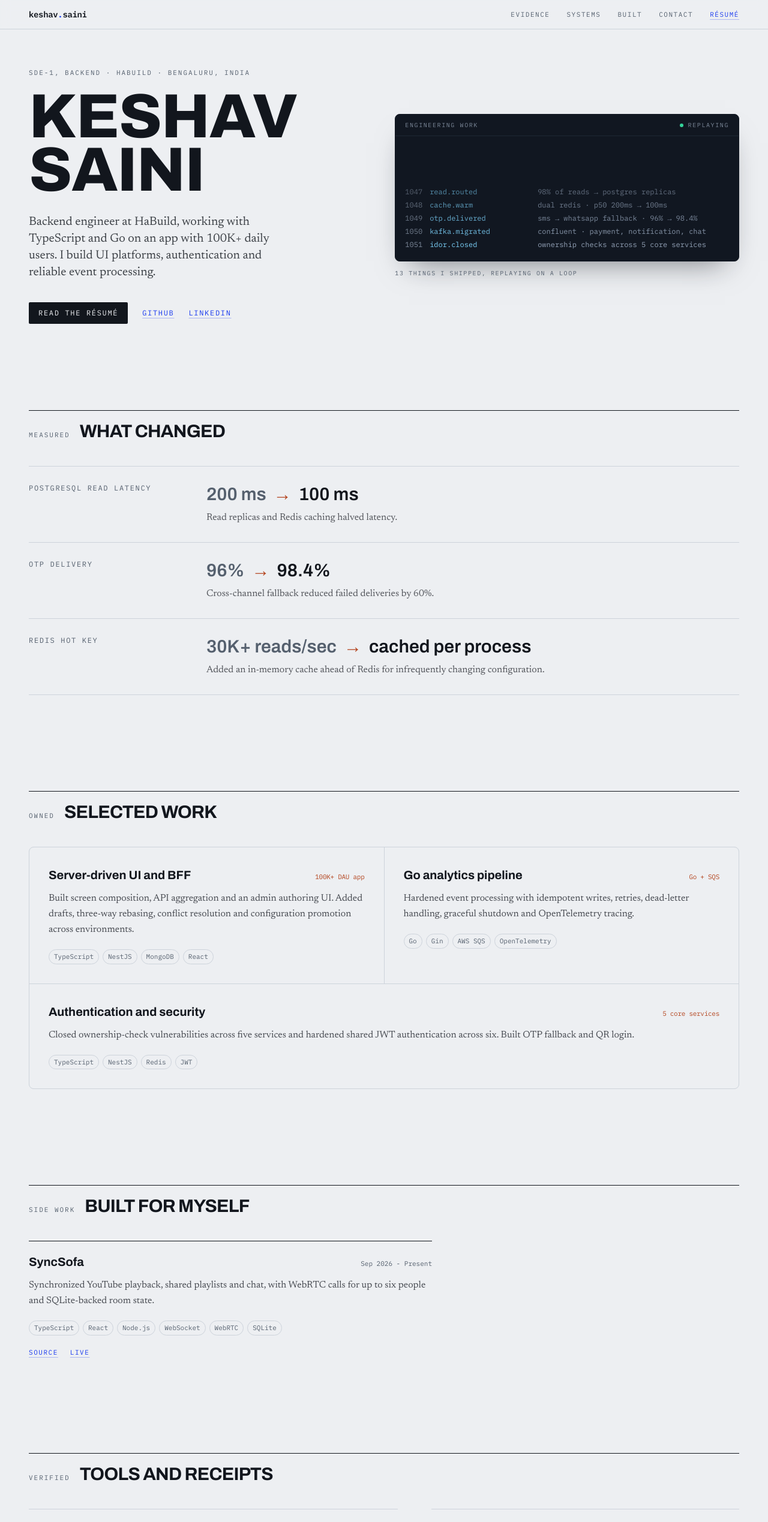
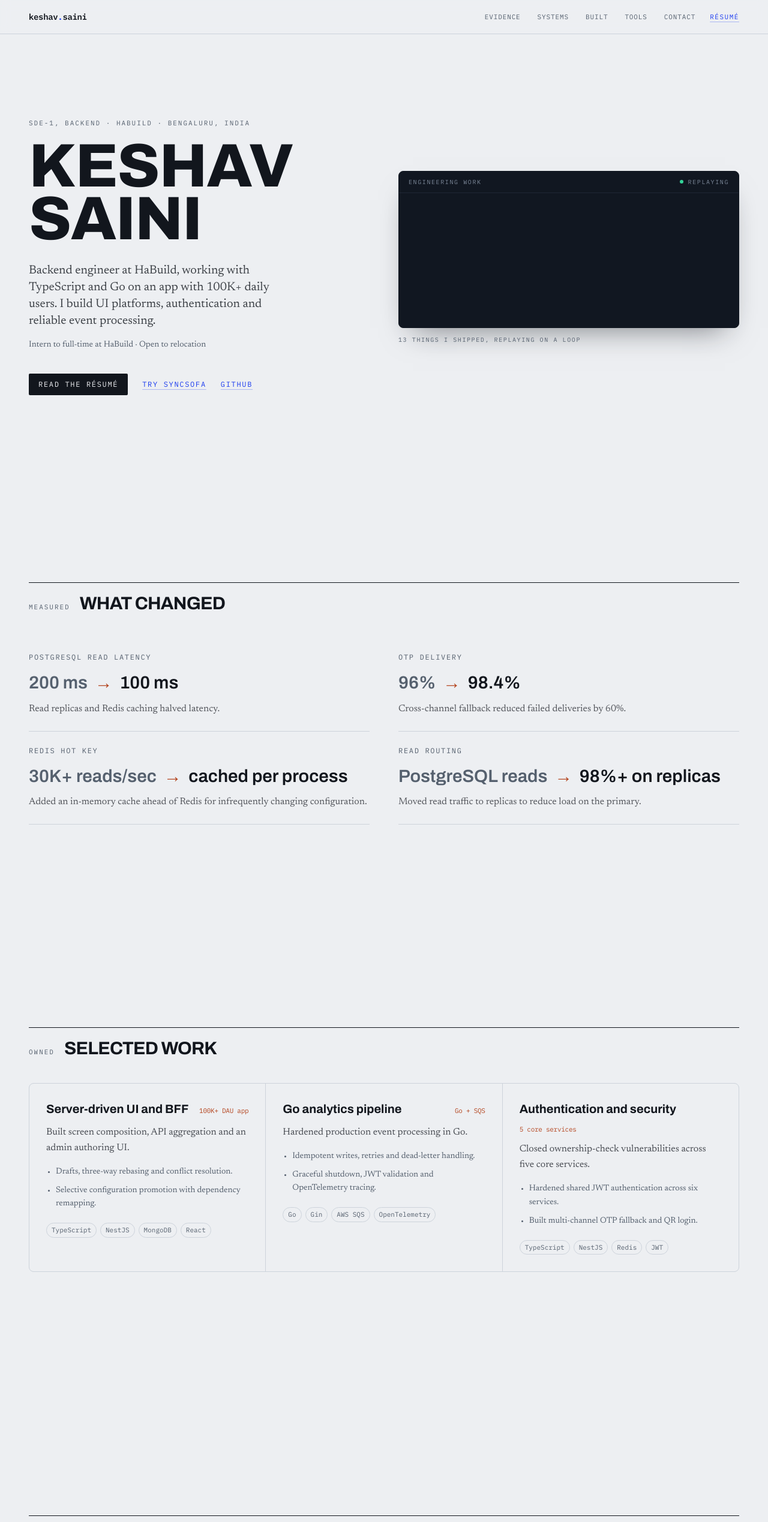
Before and after one commit to keshavsaini0311/portfolio, a React (Vite) app: page / in a window 1280 px wide. Shown: the top 2538 px of the page at 60% size. Built offline with nearby package versions, Linux system fonts and the light colour scheme.

Commit message:
Give portfolio sections full-height responsive layouts

```diff
--- a/src/App.jsx
+++ b/src/App.jsx
@@ -6,7 +6,7 @@ export default function App() {
   return (
     <>
       <Nav />
-      <main>
+      <main id="main">
         <Hero />
         <Evidence />
         <Systems />
--- a/src/components/Hero.jsx
+++ b/src/components/Hero.jsx
@@ -52,16 +52,16 @@ function Console() {
           <li
             key={row.offset}
             style={{
-              opacity: 0.34 + (0.66 * row.depth) / (WINDOW - 1),
+              opacity: 0.6 + (0.4 * row.depth) / (WINDOW - 1),
               animationDelay: cursor === 0 ? `${i * 70}ms` : '0ms',
             }}
             /* The three oldest records only exist to give the log depth — on a
                phone they cost two lines each, so they drop out. */
-            className={`${row.depth < 3 ? 'hidden sm:grid' : 'grid'} grid-cols-[auto_1fr] gap-x-3 py-[3px] motion-safe:animate-[logIn_420ms_ease-out_both] sm:grid-cols-[auto_10.5rem_1fr] sm:whitespace-nowrap`}
+            className={`${row.depth < 3 ? 'hidden sm:grid' : 'grid'} min-w-0 grid-cols-[auto_1fr] gap-x-3 py-[3px] motion-safe:animate-[logIn_420ms_ease-out_both] xl:grid-cols-[auto_10.5rem_1fr]`}
           >
             <span className="tabular-nums text-console-dim">{row.offset}</span>
             <span className="text-sky-300">{row.topic}</span>
-            <span className="col-span-2 text-slate-400 sm:col-span-1">{row.detail}</span>
+            <span className="col-span-2 break-words text-slate-300 xl:col-span-1">{row.detail}</span>
           </li>
         ))}
       </ol>
@@ -71,18 +71,14 @@ function Console() {
 
 export default function Hero() {
   return (
-    <section id="top" className="mx-auto max-w-page px-5 pb-16 pt-12 sm:px-8 sm:pt-16">
-      {/* Side by side only at xl. The name and the console each have a hard
-          min-content floor (526px + 572px + gap); below 1280 they don't both
-          fit, and a grid can't shrink past min-content — it pushes the page
-          sideways instead. So they stack. */}
-      <div className="grid items-center gap-12 xl:grid-cols-[1fr_1.05fr] xl:gap-16">
-        <div>
+    <section id="top" className="screen-section">
+      <div className="grid min-w-0 items-center gap-10 lg:grid-cols-[minmax(0,1fr)_minmax(0,1fr)] lg:gap-12">
+        <div className="min-w-0">
           <p className="eyebrow">
             {profile.role} · {profile.company} · {profile.location}
           </p>
 
-          <h1 className="display mt-5 text-[clamp(3.25rem,11vw,6.5rem)]">
+          <h1 className="display mt-5 text-[clamp(3rem,8vw,6.5rem)]">
             Keshav
             <br />
             Saini
@@ -91,6 +87,7 @@ export default function Hero() {
           <p className="mt-7 max-w-md text-lg leading-relaxed text-ink/80 sm:text-xl">
             {profile.lede}
           </p>
+          <p className="mt-4 text-sm text-graphite">Intern to full-time at HaBuild · Open to relocation</p>
 
           <div className="mt-9 flex flex-wrap items-center gap-x-6 gap-y-3 font-mono text-xs">
             <a
@@ -99,18 +96,16 @@ export default function Hero() {
             >
               Read the résumé
             </a>
-            <a href={profile.github} className="link uppercase tracking-[0.14em]">
+            <a href="https://syncsofa.onrender.com/" className="link inline-flex min-h-10 items-center uppercase tracking-[0.14em]">
+              Try SyncSofa
+            </a>
+            <a href={profile.github} className="link inline-flex min-h-10 items-center uppercase tracking-[0.14em]">
               GitHub
-            </a>
-            <a href={profile.linkedin} className="link uppercase tracking-[0.14em]">
-              LinkedIn
             </a>
           </div>
         </div>
 
-        {/* Capped so the stacked layout doesn't stretch a 572px-wide log
-            across a 960px column. At xl the track is narrower than this anyway. */}
-        <div className="max-w-2xl">
+        <div className="hidden w-full min-w-0 max-w-2xl md:block">
           <Console />
           <p className="mt-3 font-mono text-[0.625rem] uppercase tracking-[0.16em] text-graphite">
             {stream.length} things I shipped, replaying on a loop
--- a/src/components/Nav.jsx
+++ b/src/components/Nav.jsx
@@ -4,38 +4,36 @@ const links = [
   { href: '#evidence', label: 'Evidence' },
   { href: '#systems', label: 'Systems' },
   { href: '#built', label: 'Built' },
+  { href: '#toolkit', label: 'Tools' },
   { href: '#contact', label: 'Contact' },
 ]
 
 export default function Nav() {
   return (
     <header className="sticky top-0 z-50 border-b border-rule bg-paper/85 backdrop-blur">
-      <nav className="mx-auto flex max-w-page items-center justify-between px-5 py-3 sm:px-8">
-        <a href="#top" className="font-mono text-sm font-semibold tracking-tight">
+      <a href="#main" className="sr-only focus:not-sr-only focus:absolute focus:left-4 focus:top-2 focus:z-50 focus:bg-paper focus:p-2">Skip to content</a>
+      <nav aria-label="Main navigation" className="mx-auto grid h-[var(--nav-height)] max-w-page grid-cols-[1fr_auto] items-center gap-x-6 px-5 sm:flex sm:justify-between sm:px-8">
+        <a href="#top" className="inline-flex min-h-11 items-center font-mono text-sm font-semibold tracking-tight sm:mr-auto">
           keshav<span className="text-cobalt">.</span>saini
         </a>
-        {/* ponytail: no hamburger. Five anchors on a one-page site aren't worth a
-            drawer — on mobile the page is the menu, so only the résumé stays. */}
-        <ul className="flex items-center gap-5 sm:gap-7">
+        <ul className="order-3 col-span-2 flex w-full items-center justify-between gap-2 sm:order-none sm:w-auto sm:gap-5 lg:gap-7">
           {links.map((l) => (
-            <li key={l.href} className="hidden sm:block">
+            <li key={l.href}>
               <a
                 href={l.href}
-                className="font-mono text-[0.6875rem] uppercase tracking-[0.14em] text-graphite transition-colors hover:text-ink"
+                className="inline-flex min-h-11 items-center font-mono text-[0.625rem] uppercase tracking-[0.08em] text-graphite transition-colors hover:text-ink sm:text-[0.6875rem]"
               >
                 {l.label}
               </a>
             </li>
           ))}
-          <li>
+        </ul>
             <a
               href={profile.resume}
-              className="font-mono text-[0.6875rem] uppercase tracking-[0.14em] text-cobalt underline decoration-cobalt/30 underline-offset-4 hover:decoration-cobalt"
+              className="inline-flex min-h-11 items-center font-mono text-[0.6875rem] uppercase tracking-[0.14em] text-cobalt underline decoration-cobalt/30 underline-offset-4 hover:decoration-cobalt"
             >
               Résumé
             </a>
-          </li>
-        </ul>
       </nav>
     </header>
   )
--- a/src/components/Sections.jsx
+++ b/src/components/Sections.jsx
@@ -4,12 +4,12 @@ import { ledger, systems, projects, stack, proof, profile } from '../data'
 // information rather than counting to five.
 function Section({ id, label, title, children, className = '' }) {
   return (
-    <section id={id} className={`mx-auto max-w-page px-5 py-14 sm:px-8 sm:py-20 ${className}`}>
+    <section id={id} className={`screen-section ${className}`}>
       <div className="section-head">
         <span className="eyebrow shrink-0">{label}</span>
         <h2 className="section-title">{title}</h2>
       </div>
-      <div className="mt-10">{children}</div>
+      <div className="mt-8 w-full sm:mt-10">{children}</div>
     </section>
   )
 }
@@ -17,21 +17,19 @@ function Section({ id, label, title, children, className = '' }) {
 export function Evidence() {
   return (
     <Section id="evidence" label="Measured" title="What changed">
-      <dl className="border-t border-rule">
+      <dl className="grid gap-x-12 sm:grid-cols-2">
         {ledger.map((row) => (
           <div
             key={row.metric}
-            /* The 16rem label track only earns its keep at lg; at md it steals
-               the width the before→after pair needs and forces a wrap. */
-            className="grid gap-x-10 gap-y-3 border-b border-rule py-7 lg:grid-cols-[16rem_1fr]"
+            className="min-w-0 border-b border-rule py-6"
           >
             <dt className="font-mono text-xs uppercase tracking-[0.14em] text-graphite">
               {row.metric}
             </dt>
             <dd>
-              <p className="font-display text-2xl sm:text-3xl" style={{ fontVariationSettings: "'wdth' 108, 'wght' 600" }}>
+              <p className="mt-3 flex flex-wrap items-baseline gap-x-3 gap-y-1 font-display text-[clamp(1.35rem,2.3vw,2rem)]" style={{ fontVariationSettings: "'wdth' 108, 'wght' 600" }}>
                 <span className="text-graphite">{row.before}</span>
-                <span className="mx-3 text-rust" aria-label="became">
+                <span className="text-rust" aria-label="became">
                   →
                 </span>
                 <span className="font-semibold text-ink">{row.after}</span>
@@ -48,16 +46,11 @@ export function Evidence() {
 export function Systems() {
   return (
     <Section id="systems" label="Owned" title="Selected work">
-      <div className="grid gap-px overflow-hidden rounded-lg border border-rule bg-rule sm:grid-cols-2">
-        {systems.map((s, i) => (
+      <div className="grid gap-px overflow-hidden rounded-lg border border-rule bg-rule md:grid-cols-3">
+        {systems.map((s) => (
           <article
             key={s.name}
-            /* The grid's hairlines come from a bg-rule backing, so an unfilled
-               cell paints as a grey box. With an odd count the last card takes
-               the whole row instead. */
-            className={`bg-paper p-6 sm:p-8 ${
-              systems.length % 2 === 1 && i === systems.length - 1 ? 'sm:col-span-2' : ''
-            }`}
+            className="min-w-0 bg-paper p-5 lg:p-7"
           >
             <div className="flex flex-wrap items-baseline justify-between gap-3">
               <h3 className="font-display text-xl" style={{ fontVariationSettings: "'wdth' 108, 'wght' 700" }}>
@@ -68,6 +61,9 @@ export function Systems() {
               </span>
             </div>
             <p className="mt-3 leading-relaxed text-ink/75">{s.body}</p>
+            <ul className="mt-4 list-disc space-y-2 pl-4 text-sm leading-relaxed text-graphite">
+              {s.highlights.map((point) => <li key={point}>{point}</li>)}
+            </ul>
             {s.stack.length > 0 && (
               <ul className="mt-5 flex flex-wrap gap-1.5">
                 {s.stack.map((t) => (
@@ -87,16 +83,26 @@ export function Systems() {
 export function Built() {
   return (
     <Section id="built" label="Side work" title="Built for myself">
-      <div className="max-w-2xl">
+      <div className="w-full">
         {projects.map((p) => (
-          <article key={p.name} className="border-t border-ink pt-5">
+          <article key={p.name} className="grid gap-8 lg:grid-cols-[minmax(0,1.2fr)_minmax(0,1fr)] lg:gap-16">
+            <div className="min-w-0">
             <div className="flex flex-wrap items-baseline justify-between gap-3">
-              <h3 className="font-display text-xl" style={{ fontVariationSettings: "'wdth' 108, 'wght' 700" }}>
+              <h3 className="font-display text-4xl sm:text-5xl" style={{ fontVariationSettings: "'wdth' 108, 'wght' 700" }}>
                 {p.name}
               </h3>
               <span className="shrink-0 font-mono text-[0.6875rem] text-graphite">{p.period}</span>
             </div>
-            <p className="mt-3 leading-relaxed text-ink/75">{p.body}</p>
+            <p className="mt-5 max-w-xl text-xl leading-relaxed text-ink/75">{p.body}</p>
+            <p className="mt-6 flex flex-wrap gap-4 font-mono text-xs uppercase tracking-[0.1em]">
+              <a href={p.live} className="inline-flex min-h-11 items-center rounded bg-ink px-5 text-paper transition-colors hover:bg-cobalt">Try live demo ↗</a>
+              <a href={p.code} className="link inline-flex min-h-11 items-center">View source ↗</a>
+            </p>
+            </div>
+            <div className="min-w-0 border-t border-rule pt-5 lg:border-l lg:border-t-0 lg:pl-8 lg:pt-0">
+            <ul className="list-disc space-y-3 pl-4 leading-relaxed text-ink/75">
+              {p.highlights.map((point) => <li key={point}>{point}</li>)}
+            </ul>
             <ul className="mt-5 flex flex-wrap gap-1.5">
               {p.stack.map((t) => (
                 <li key={t} className="chip">
@@ -104,14 +110,8 @@ export function Built() {
                 </li>
               ))}
             </ul>
-            <p className="mt-5 flex gap-5 font-mono text-[0.6875rem] uppercase tracking-[0.14em]">
-              <a href={p.code} className="link">
-                Source
-              </a>
-              <a href={p.live} className="link">
-                Live
-              </a>
-            </p>
+            <p className="mt-5 text-sm text-graphite">Free demo: rooms reset when the server restarts.</p>
+            </div>
           </article>
         ))}
       </div>
@@ -122,14 +122,14 @@ export function Built() {
 export function Toolkit() {
   return (
     <Section id="toolkit" label="Verified" title="Tools and receipts">
-      <div className="grid gap-14 lg:grid-cols-[1.2fr_1fr]">
+      <div className="grid gap-8 lg:grid-cols-[1.2fr_1fr] lg:gap-14">
         <dl className="border-t border-rule">
           {stack.map((g) => (
             <div key={g.group} className="grid gap-x-8 gap-y-2 border-b border-rule py-5 sm:grid-cols-[10rem_1fr]">
               <dt className="font-mono text-xs uppercase tracking-[0.14em] text-graphite">
                 {g.group}
               </dt>
-              <dd className="font-mono text-sm leading-relaxed text-ink">{g.items.join('  ·  ')}</dd>
+              <dd className="min-w-0 font-mono text-sm leading-relaxed text-ink">{g.items.join('  ·  ')}</dd>
             </div>
           ))}
         </dl>
@@ -169,15 +169,17 @@ export function Toolkit() {
 
 export function Contact() {
   return (
-    <footer id="contact" className="mt-8 bg-console text-paper">
-      <div className="mx-auto max-w-page px-5 py-20 sm:px-8 sm:py-28">
+    <footer id="contact" className="bg-console text-paper">
+      <div className="screen-section">
+        <h2 className="font-display text-3xl font-semibold sm:text-5xl">Let’s talk.</h2>
         <p className="font-mono text-[0.6875rem] uppercase tracking-[0.18em] text-console-dim">
           Open to SDE-1 and backend roles · India or relocating
         </p>
+        <p className="mt-4 max-w-xl text-lg leading-relaxed text-slate-300">Interested in backend platforms, distributed systems and product engineering.</p>
 
         <a
           href={`mailto:${profile.email}`}
-          className="display mt-6 block break-words text-[clamp(1.75rem,5.5vw,3.25rem)] text-paper transition-colors hover:text-sky-300"
+          className="mt-6 block break-words font-display text-[clamp(1.5rem,4.5vw,3.25rem)] font-semibold text-paper transition-colors hover:text-sky-300"
         >
           {/* One line on a laptop; on a phone it folds at the @, not mid-word. */}
           {profile.email.split('@')[0]}
--- a/src/data.js
+++ b/src/data.js
@@ -50,25 +50,34 @@ export const ledger = [
     after: 'cached per process',
     note: 'Added an in-memory cache ahead of Redis for infrequently changing configuration.',
   },
+  {
+    metric: 'Read routing',
+    before: 'PostgreSQL reads',
+    after: '98%+ on replicas',
+    note: 'Moved read traffic to replicas to reduce load on the primary.',
+  },
 ]
 
 export const systems = [
   {
     name: 'Server-driven UI and BFF',
     scale: '100K+ DAU app',
-    body: 'Built screen composition, API aggregation and an admin authoring UI. Added drafts, three-way rebasing, conflict resolution and configuration promotion across environments.',
+    body: 'Built screen composition, API aggregation and an admin authoring UI.',
+    highlights: ['Drafts, three-way rebasing and conflict resolution.', 'Selective configuration promotion with dependency remapping.'],
     stack: ['TypeScript', 'NestJS', 'MongoDB', 'React'],
   },
   {
     name: 'Go analytics pipeline',
     scale: 'Go + SQS',
-    body: 'Hardened event processing with idempotent writes, retries, dead-letter handling, graceful shutdown and OpenTelemetry tracing.',
+    body: 'Hardened production event processing in Go.',
+    highlights: ['Idempotent writes, retries and dead-letter handling.', 'Graceful shutdown, JWT validation and OpenTelemetry tracing.'],
     stack: ['Go', 'Gin', 'AWS SQS', 'OpenTelemetry'],
   },
   {
     name: 'Authentication and security',
     scale: '5 core services',
-    body: 'Closed ownership-check vulnerabilities across five services and hardened shared JWT authentication across six. Built OTP fallback and QR login.',
+    body: 'Closed ownership-check vulnerabilities across five core services.',
+    highlights: ['Hardened shared JWT authentication across six services.', 'Built multi-channel OTP fallback and QR login.'],
     stack: ['TypeScript', 'NestJS', 'Redis', 'JWT'],
   },
 ]
@@ -77,7 +86,8 @@ export const projects = [
   {
     name: 'SyncSofa',
     period: 'Sep 2026 - Present',
-    body: 'Synchronized YouTube playback, shared playlists and chat, with WebRTC calls for up to six people and SQLite-backed room state.',
+    body: 'Watch YouTube together, in sync, on a video call.',
+    highlights: ['Shared playlists, chat and reactions for up to six people.', 'Peer-to-peer WebRTC calls and SQLite-backed state that survives reconnects.'],
     stack: ['TypeScript', 'React', 'Node.js', 'WebSocket', 'WebRTC', 'SQLite'],
     code: 'https://github.com/keshavsaini0311/syncsofa',
     live: 'https://syncsofa.onrender.com/',
@@ -87,6 +97,7 @@ export const projects = [
 export const stack = [
   { group: 'Languages', items: ['TypeScript', 'JavaScript', 'Go', 'C++', 'Python', 'Java', 'SQL'] },
   { group: 'Backend', items: ['Node.js', 'NestJS', 'Express', 'REST', 'WebSocket', 'WebRTC'] },
+  { group: 'Frontend', items: ['React', 'TypeScript', 'Vite'] },
   { group: 'Data & messaging', items: ['PostgreSQL', 'MongoDB', 'Redis', 'Apache Kafka', 'Prisma', 'AWS SQS'] },
   { group: 'Operations', items: ['Docker', 'GitHub Actions', 'OpenTelemetry', 'AWS ECS', 'Linux'] },
 ]
--- a/src/index.css
+++ b/src/index.css
@@ -4,8 +4,13 @@
 
 @layer base {
   html {
+    --nav-height: 6rem;
     scroll-behavior: smooth;
     -webkit-font-smoothing: antialiased;
+  }
+
+  @media (min-width: 640px) {
+    html { --nav-height: 3.5rem; }
   }
 
   body {
@@ -24,6 +29,16 @@
 }
 
 @layer components {
+  .screen-section {
+    @apply mx-auto flex w-full max-w-page flex-col justify-center px-5 py-12 sm:px-8;
+    min-height: calc(100svh - var(--nav-height));
+    scroll-margin-top: var(--nav-height);
+  }
+
+  .screen-section > * { min-width: 0; }
+
+  #contact { scroll-margin-top: var(--nav-height); }
+
   /* The name treatment: Archivo pushed wide on its width axis. */
   .display {
     @apply font-display uppercase leading-[0.86] tracking-[-0.015em];
@@ -36,7 +51,7 @@
 
   /* Section number + title, sharing one baseline rule. */
   .section-head {
-    @apply flex items-baseline gap-4 border-t border-ink pt-4;
+    @apply flex flex-col items-start gap-2 border-t border-ink pt-4 sm:flex-row sm:items-baseline sm:gap-4;
   }
 
   .section-title {
```
Also changed, not shown: 1 other file (tests, documents, lock files or other folders).
